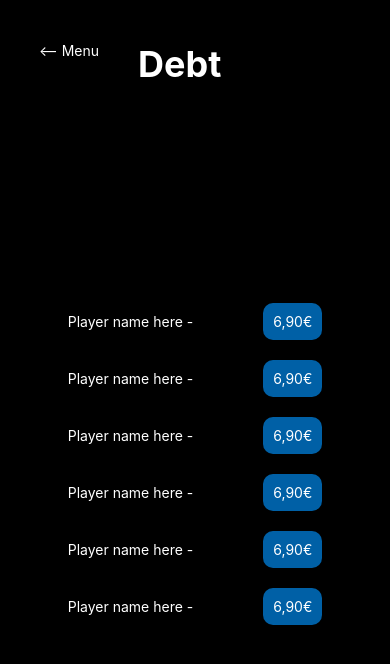
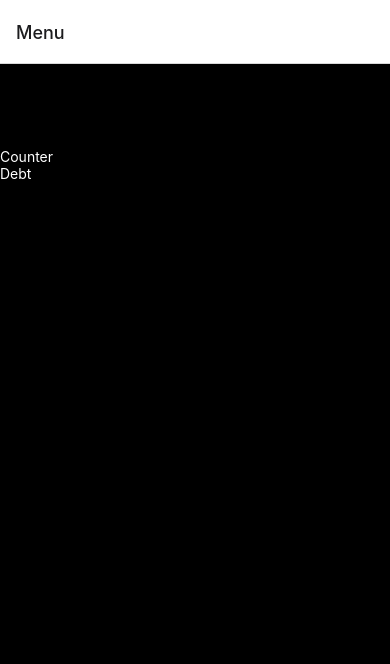
Before and after one commit to JoonatanSil/Life-Counter, a React Native app: screen / in a window 390 px wide. Shown: the top 664 px of the page. Built offline with nearby package versions, Linux system fonts and the light colour scheme.

Commit message:
app stack order

```diff
--- a/App.js
+++ b/App.js
@@ -12,9 +12,9 @@ export default function App() {
   return (
     <NavigationContainer>
       <Stack.Navigator>
+        <Stack.Screen name="Menu" component={MenuScreen} />
         <Stack.Screen name="Debt" component={DebtScreen} options={{ headerShown: false }} />
         <Stack.Screen name="Counter" component={CounterScreen} options={{ headerShown: false }} />
-        <Stack.Screen name="Menu" component={MenuScreen} />
       </Stack.Navigator>
     </NavigationContainer>
   );
```
